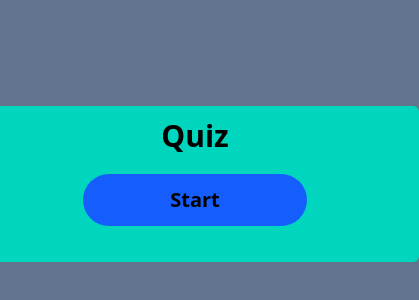
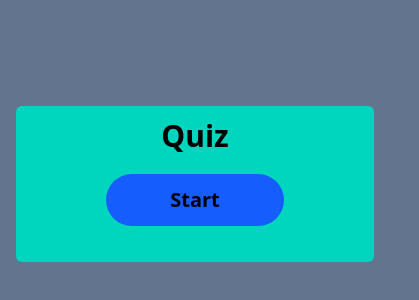
Before and after one commit to shaileshyadv1993/quiz, a website: page index.html in a window 390 px wide. Shown: the part 238-538 px from the top of the page, 419 px wide, since content can reach past the window. Drawn offline with Linux system fonts and the light colour scheme.

Commit message:
breakpoint

```diff
--- a/index.html
+++ b/index.html
@@ -8,7 +8,7 @@
     <title>Quiz</title>
   </head>
   <body class="bg-slate-500 flex flex-col justify-center items-center h-screen">
-    <div id="container" class="bg-teal-400 rounded-md w-md sm:w-3/4">
+    <div id="container" class="bg-teal-400 rounded-md w-11/12 sm:w-1/2">
       <h1
         class="text-center font-bold text-black sm:text-4xl text-3xl mb-3 mt-3"
       >
```
Also changed, not shown: src/output.css.
